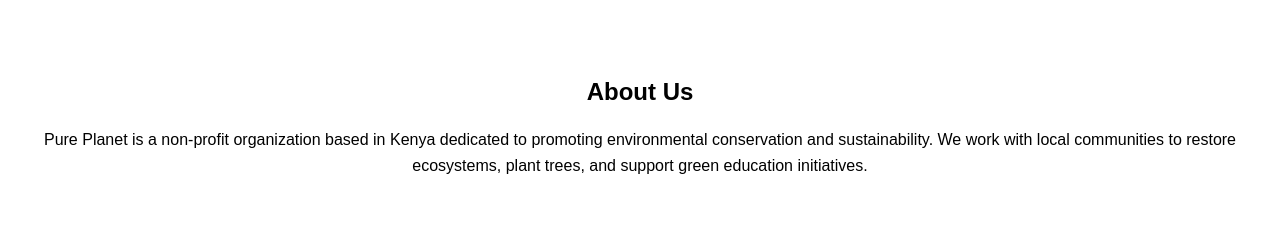
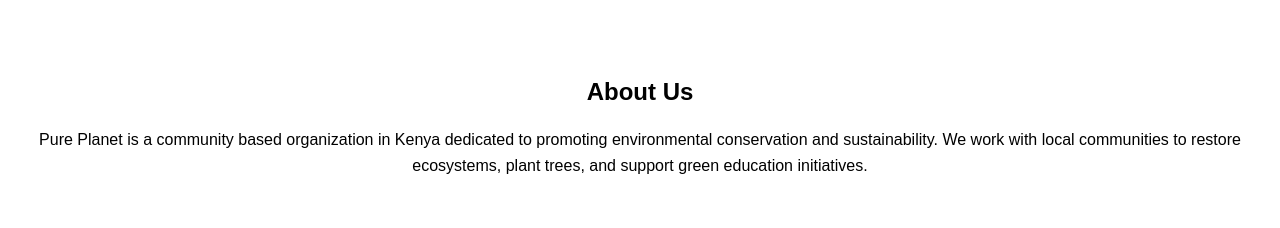
Before and after one commit to Droidxbox/pure.p, a plain HTML site: page index.html in a window 1280 px wide. Shown: the part 840-1068 px from the top of the page. Drawn offline with Linux system fonts and the light colour scheme.

Commit message:
Update index.html

```diff
--- a/index.html
+++ b/index.html
@@ -35,7 +35,7 @@
   <section id="about" class="section">
     <h2>About Us</h2>
     <p>
-      Pure Planet is a non-profit organization based in Kenya dedicated to promoting environmental conservation and sustainability.
+      Pure Planet is a community based organization in Kenya dedicated to promoting environmental conservation and sustainability.
       We work with local communities to restore ecosystems, plant trees, and support green education initiatives.
     </p>
   </section>
```
